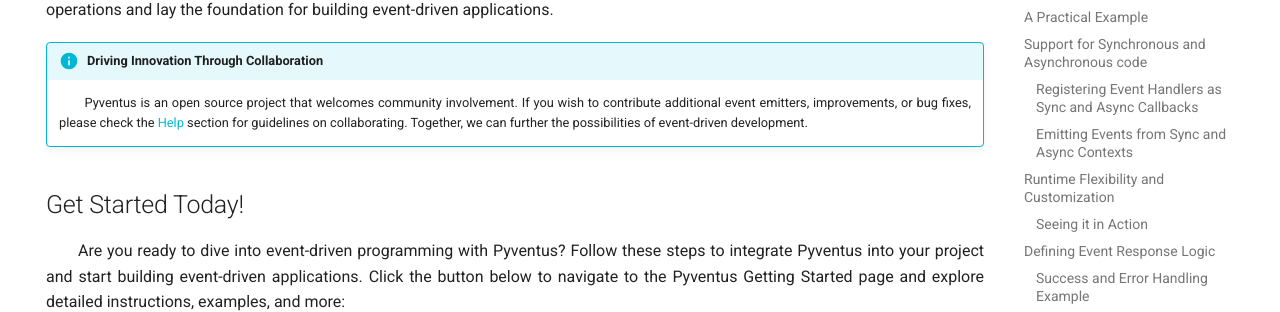
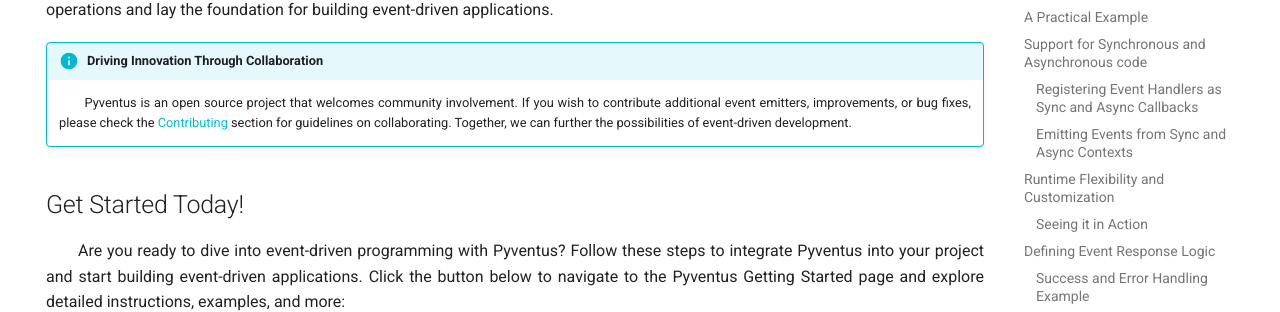
Before and after one commit to mdapena/pyventus, an MkDocs documentation site: the page built from docs/index.md, in a window 1280 px wide and 900 px high, scrolled down 7732 px. Shown: the part 145-457 px from the top of the window. Built offline with MkDocs 1.6.1 and Material for MkDocs 9.7.7, drawn with Linux system fonts in a browser that asks for light colours; comment, search, counter and statistics services are not loaded.

Commit message:
Fix Contributing page links

```diff
--- a/docs/index.md
+++ b/docs/index.md
@@ -527,8 +527,8 @@
 
 	<p style='text-align: justify;' markdown>
 	    &emsp;&emsp;Pyventus is an open source project that welcomes community involvement. If you wish to contribute
-		additional event emitters, improvements, or bug fixes, please check the [Help](/help) section for guidelines
-		on collaborating. Together, we can further the possibilities of event-driven development.
+		additional event emitters, improvements, or bug fixes, please check the [Contributing ](/Contributing ) section
+		for guidelines on collaborating. Together, we can further the possibilities of event-driven development.
 	</p>
 
 ## Get Started Today!
```
Also changed, not shown: docs/tutorials/emitters/index.md (+2 -2 lines).
